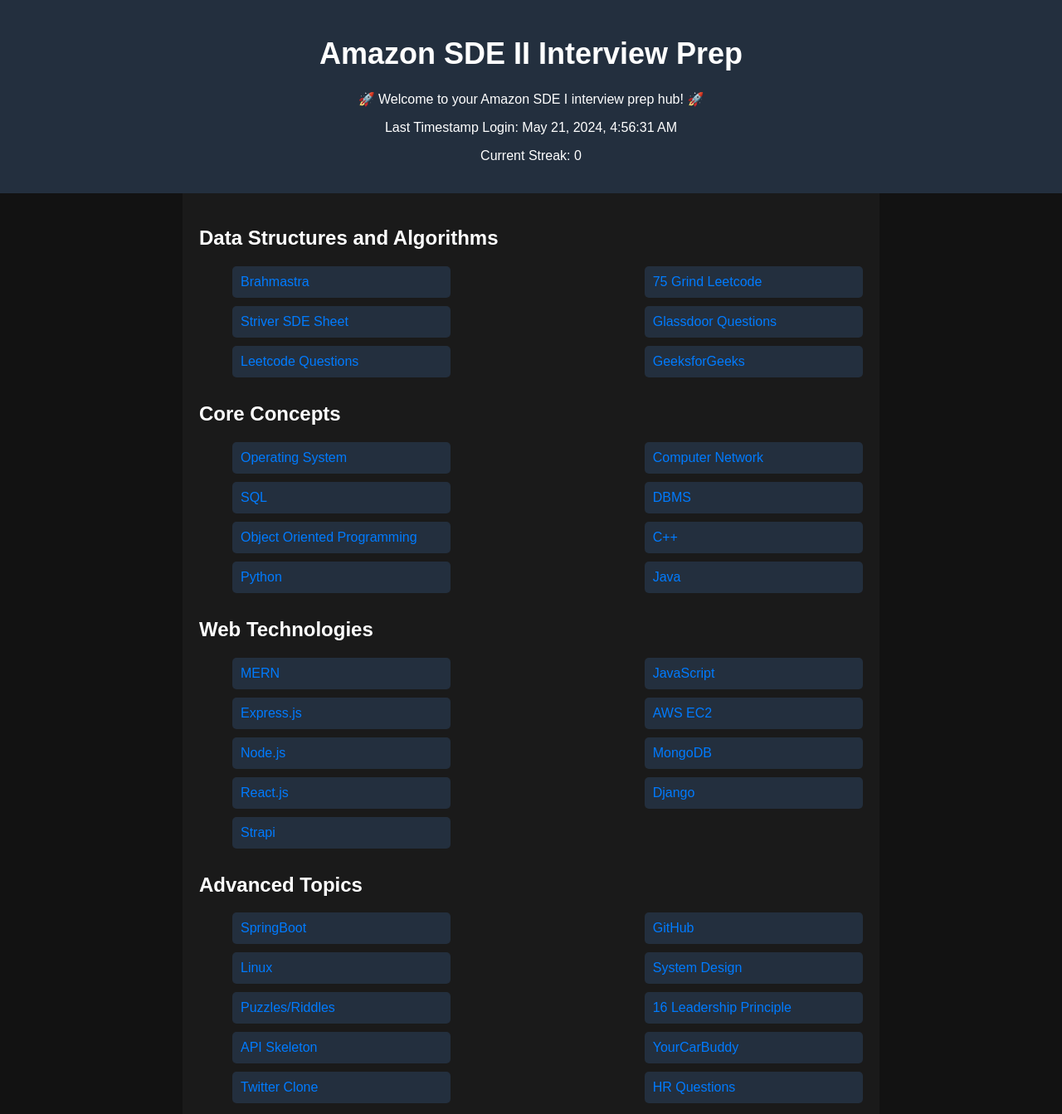
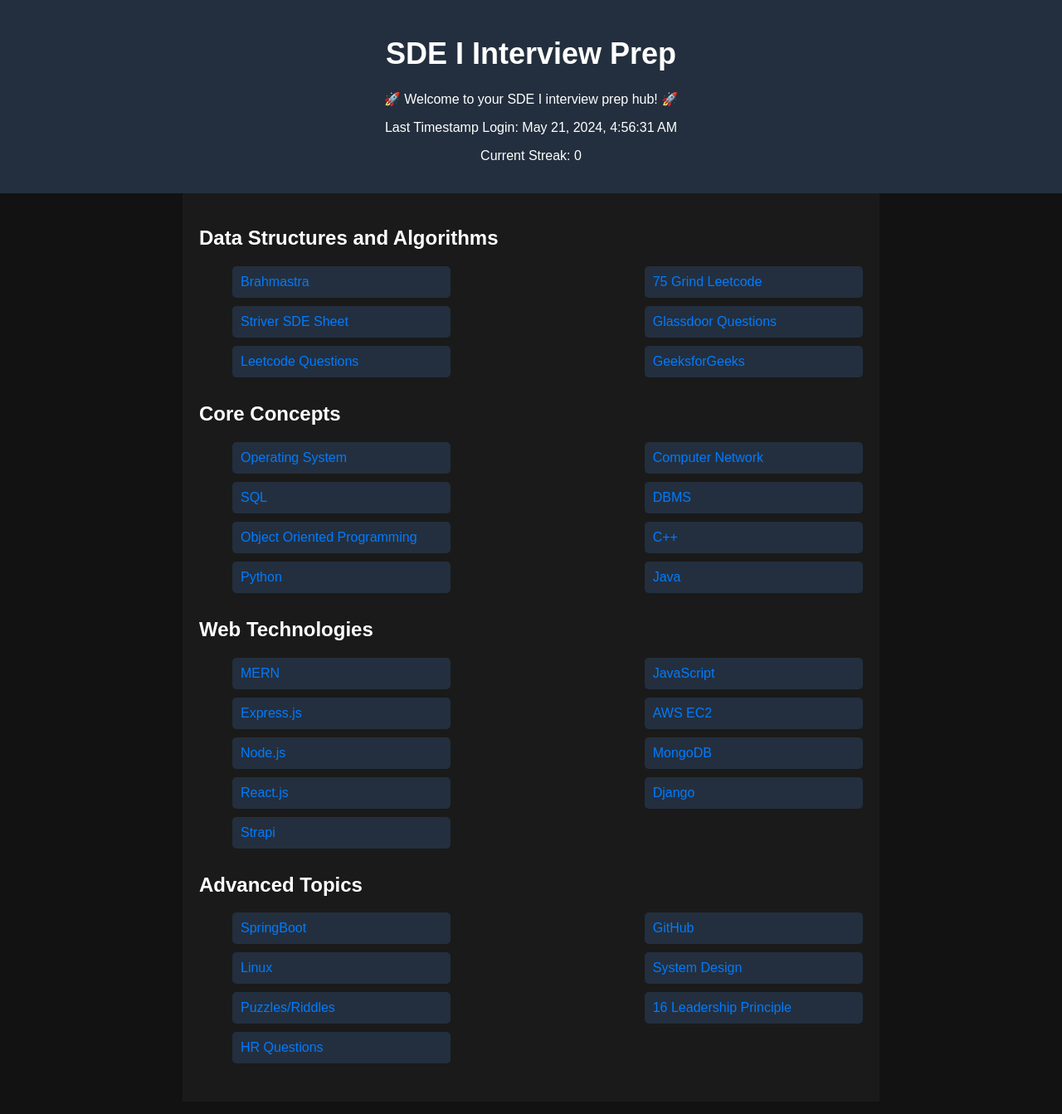
Before and after one commit to jhavishesh/Amazon-Resource, a plain HTML site: page index.html in a window 1280 px wide. Shown: the whole page at 83% size. Drawn offline with Linux system fonts and the light colour scheme.

Commit message:
Update index.html

```diff
--- a/index.html
+++ b/index.html
@@ -61,8 +61,8 @@
 <body>
     <header>
         <img src="https://assets.aboutamazon.com/dims4/default/0c10bc0/2147483647/strip/false/crop/1600x900+0+350/resize/1200x675!/quality/90/?url=https%3A%2F%2Famazon-blogs-brightspot.s3.amazonaws.com%2F2c%2F94%2F940c952b4bf79885ca375079e248%2Fsquid-orange-logo.jpg" alt="Amazon Logo">
-        <h1>Amazon SDE II Interview Prep</h1>
-        <p>🚀 Welcome to your Amazon SDE II interview prep hub! 🚀</p>
+        <h1>SDE I Interview Prep</h1>
+        <p>🚀 Welcome to your SDE I interview prep hub! 🚀</p>
         <p>Last Timestamp Login: Replace with actual timestamp</p>
     </header>
     <div class="container">
@@ -110,9 +110,6 @@
                 <li><a href="https://takeuforward.org/system-design/complete-system-design-roadmap-with-videos-for-sdes/">System Design</a></li>
                 <li><a href="https://prepinsta.com/top-100-puzzles/">Puzzles/Riddles</a></li>
                 <li><a href="https://gist.github.com/by12380/3b3274b9c996e941c7a1d21425ce50d4">16 Leadership Principle</a></li>
-                <li><a href="#">API Skeleton</a></li>
-                <li><a href="https://github.com/jhavishesh/YourCarBuddy">YourCarBuddy</a></li>
-                <li><a href="https://github.com/jhavishesh/Twitter-Clone">Twitter Clone</a></li>
                 <li><a href="https://www.interviewbit.com/hr-interview-questions/">HR Questions</a></li>
             </ul>
         </section>
@@ -141,8 +138,8 @@
 
     // Display the last login timestamp and streak
     const header = document.querySelector("header");
-    header.innerHTML = `<h1>Amazon SDE II Interview Prep</h1>`;
-    header.innerHTML += `<p>🚀 Welcome to your Amazon SDE I interview prep hub! 🚀</p>`;
+    header.innerHTML = `<h1>SDE I Interview Prep</h1>`;
+    header.innerHTML += `<p>🚀 Welcome to your SDE I interview prep hub! 🚀</p>`;
     header.innerHTML += `<p>Last Timestamp Login: ${formattedLastLogin}</p>`;
     header.innerHTML += `<p>Current Streak: ${streak}</p>`;
 </script>
```
